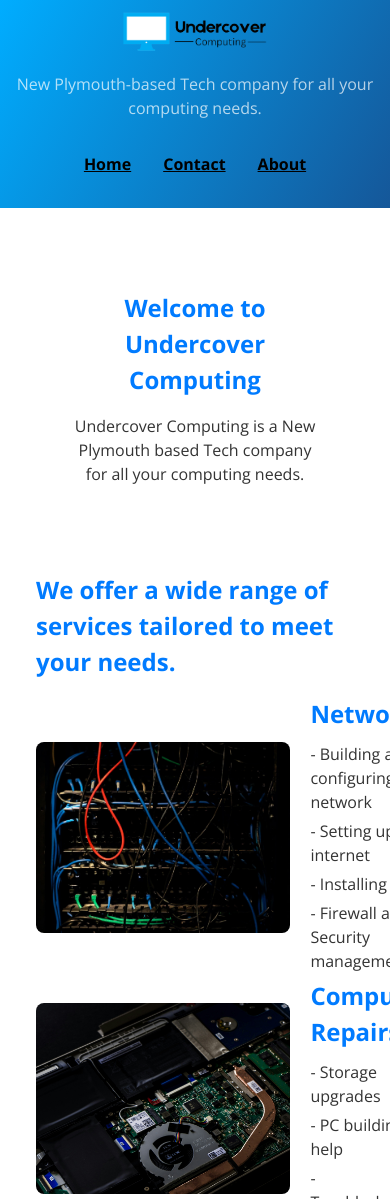
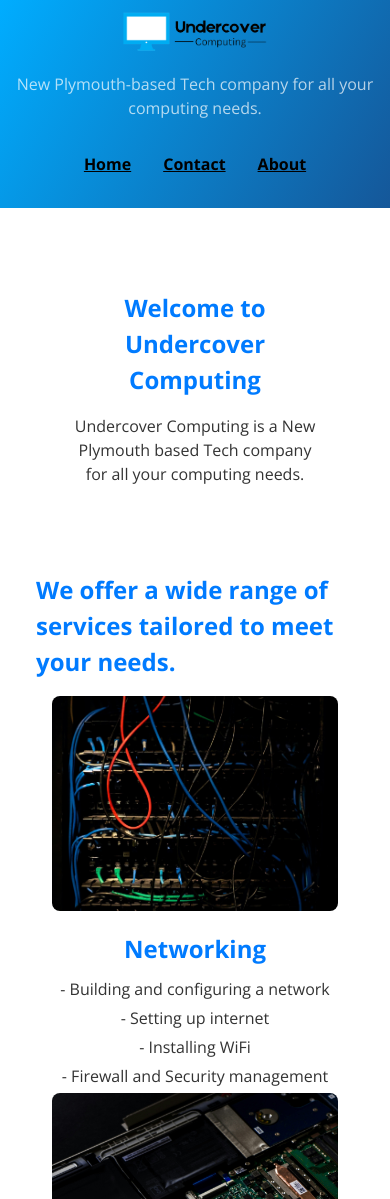
Before and after one commit to UndercoverComputing/undercovercomputing.com, a Jekyll site: the page index.html, which Jekyll copies as it is, in a window 390 px wide. Shown: the top 1199 px of the page. Built offline with Jekyll 4.4.1, drawn with Linux system fonts in a browser that asks for light colours; grey boxes are pictures that could not be loaded.

Commit message:
Update style.scss

```diff
--- a/assets/css/style.scss
+++ b/assets/css/style.scss
@@ -102,6 +102,7 @@ footer ul li a:hover {
 }
 
 /* Services */
+/* Base layout for larger screens */
 .service-section {
     padding: 20px;
     max-width: 1200px;
@@ -128,6 +129,7 @@ footer ul li a:hover {
 
 .service-content {
     flex: 1; /* Allow text to take up remaining space */
+    text-align: left; /* Align text to the left by default */
 }
 
 .service-content h3 {
@@ -145,6 +147,22 @@ footer ul li a:hover {
     margin-bottom: 5px;
 }
 
+/* Responsive layout for smaller screens */
+@media (max-width: 800px) {
+    .service-item {
+        flex-direction: column; /* Stack image and text vertically */
+        align-items: center; /* Center the content */
+    }
+
+    .service-item img {
+        width: 90%; /* Slightly increase image width for small screens */
+        max-width: 100%; /* Remove max-width limitation */
+    }
+
+    .service-content {
+        text-align: center; /* Center-align text for mobile */
+    }
+}
 /* ---- contact.html ---- */
 
 /* General Link Styles */
```
